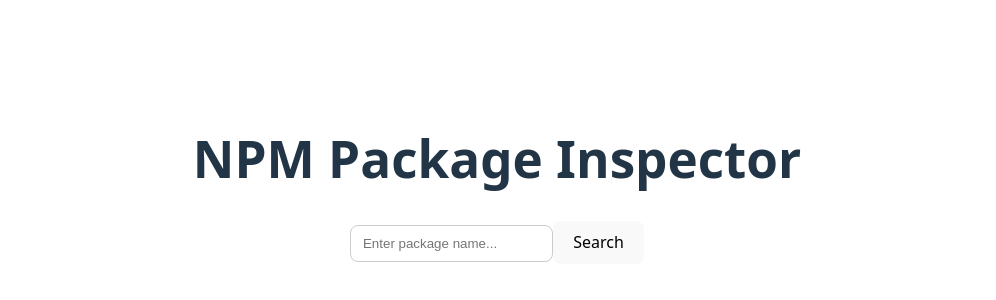
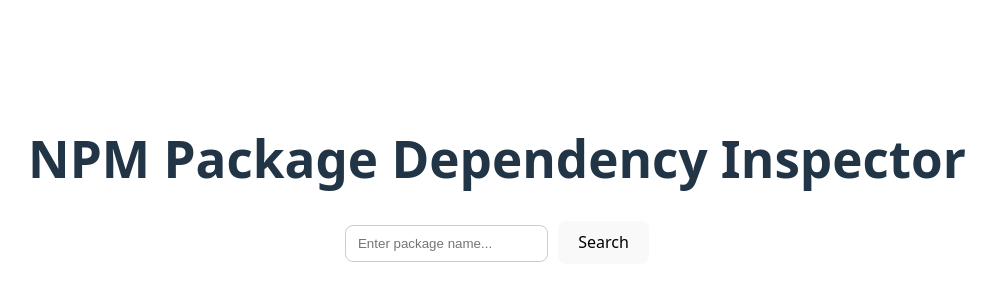
Before and after one commit to Chris-Saputr/NPM-Package-Analyzer, a React (Vite) app in the folder npmpa/: page / in a window 1280 px wide. Shown: the part 220-520 px from the top of the page, without its empty margins (143-1139 px from the left). Built offline with nearby package versions, Linux system fonts and the light colour scheme.

Commit message:
Updated README and style of search bar

```diff
--- a/npmpa/src/App.jsx
+++ b/npmpa/src/App.jsx
@@ -67,7 +67,7 @@ export default function App() {
 
   return (
     <div className="p-6 max-w-lg mx-auto font-sans">
-      <h1 className="text-2xl font-bold mb-4">NPM Package Inspector</h1>
+      <h1 className="text-2xl font-bold mb-4">NPM Package Dependency Inspector</h1>
       <div className="flex gap-2 mb-4">
         <input
           className="border p-2 flex-1"
@@ -75,7 +75,7 @@ export default function App() {
           value={pkg}
           onChange={(e) => setPkg(e.target.value)}
           onKeyDown={EnterPressed}
-          style={{ flex: 1, padding: "10px 12px", border: "1px solid #ccc", borderRadius: 8 }}
+          style={{ flex: 1, padding: "10px 12px", border: "1px solid #ccc", borderRadius: 8, marginRight: 10 }}
         />
         <button
           className="bg-blue-500 text-white px-4 py-2 rounded"
```
Also changed, not shown: 1 other file (tests, documents, lock files or other folders).
